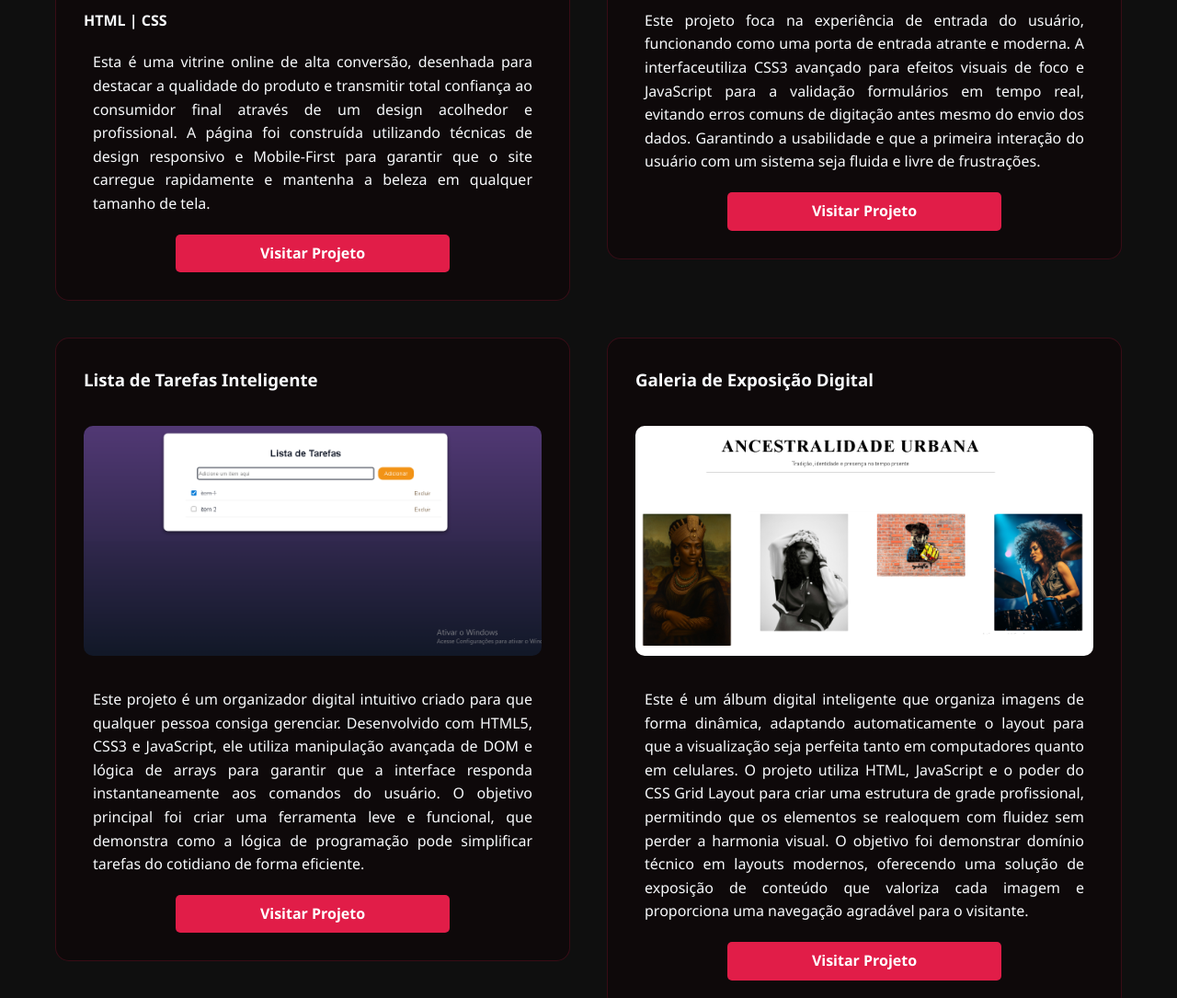
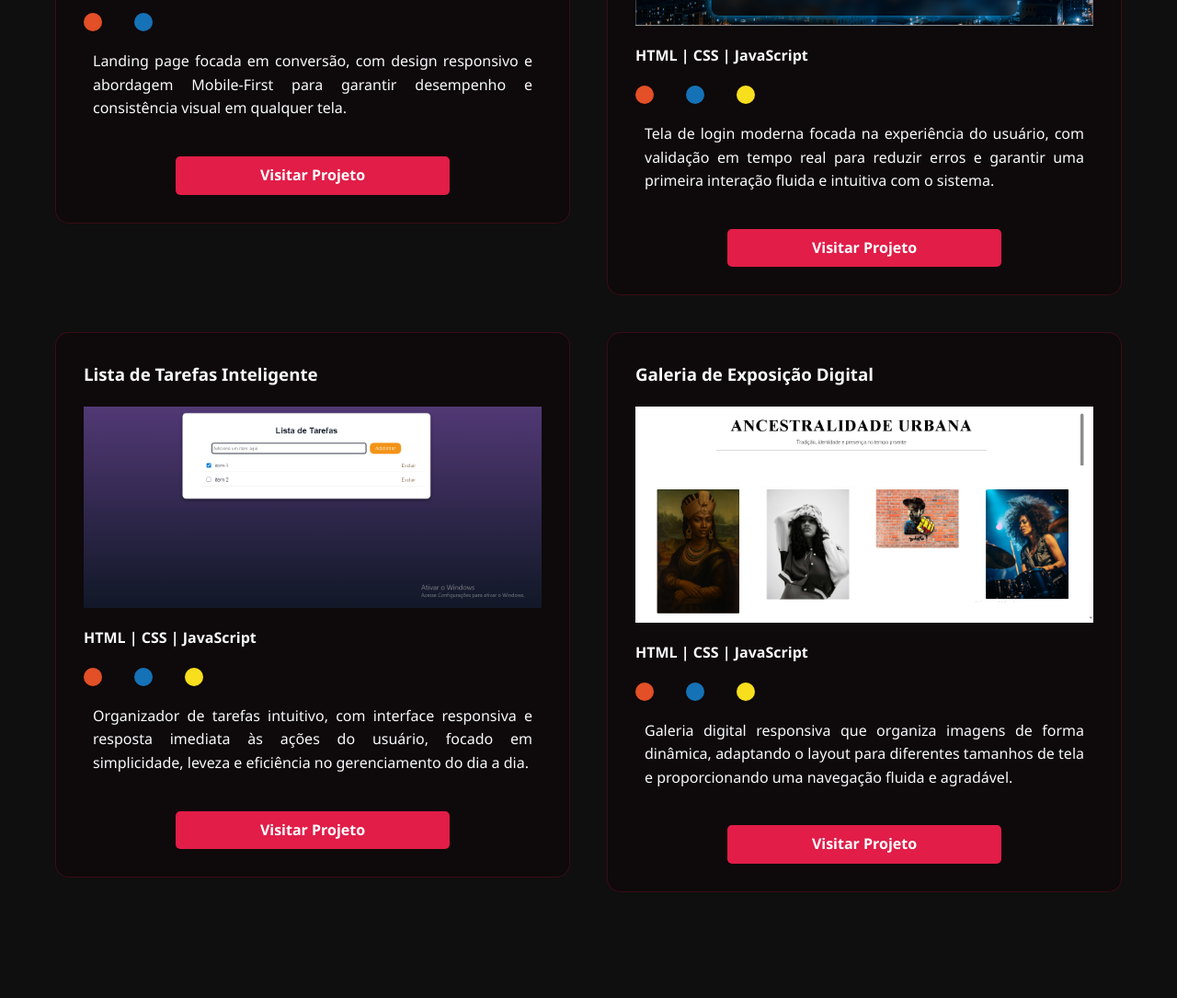
Before and after one commit to isaiassilvadev/desenvolvedor, a plain HTML site: page index.html in a window 1280 px wide. Shown: the part 2600-3685 px from the top of the page at 92% size. Drawn offline with nearby package versions, Linux system fonts and the light colour scheme.

Commit message:
circulos coloridos e resumo dos textos descritivos

```diff
--- a/index.html
+++ b/index.html
@@ -82,57 +82,69 @@
 
       <article class="card-projeto">
         <h3 class="titulo-projeto">Mel Serra Dourada (Landing Page)</h3>
-        <a href="#" class="link-img-projeto">
           <img src="imagens/pag-mel.png" alt="Landing Page Mel Serra Dourada" class="img-projeto">
-        </a>
+
         <div class="ferramentas">
-          <p><strong>HTML | CSS</strong></p>
+           <div class="txt-ferramnetas"><p><strong>HTML | CSS</strong></p></div>
+           <div class="circulos">
+                <div class="circuloH"></div>
+                <div class="circuloC"></div>
+           </div>
         </div>
-        <p class="txt-projeto">Esta é uma vitrine online de alta conversão, desenhada para destacar a qualidade do
-          produto e transmitir total confiança ao consumidor final através de um design acolhedor e
-          profissional. A página foi construída utilizando técnicas de design
-          responsivo e Mobile-First para garantir que o site carregue rapidamente e mantenha a beleza em qualquer
-          tamanho de tela.</p>
-          <a href="https://isaiassilvadev.github.io/melserradourada/#" class="ver">Visitar Projeto</a>
+        <p class="txt-projeto">  Landing page focada em conversão, com design responsivo e abordagem Mobile-First para garantir desempenho e
+        consistência visual em qualquer tela.</p>
+          <a href="https://isaiassilvadev.github.io/melserradourada/#" class="ver" target="_blank" data-delay>Visitar Projeto</a>
       </article>
 
       <article class="card-projeto">
         <h3 class="titulo-projeto">Portal de Acesso Seguro</h3>
-        <a href="#" class="link-img-projeto">
           <img src="imagens/pag-logindef.png" alt="Tela de Login e Autenticação" class="img-projeto">
-        </a>
-        <p class="txt-projeto">Este projeto foca na experiência de entrada do usuário, funcionando como uma porta de entrada atrante e moderna. A interfaceutiliza CSS3 avançado para efeitos visuais de foco e JavaScript para a validação formulários em tempo real,
-          evitando erros comuns de digitação antes mesmo do envio dos dados. Garantindo a usabilidade e que a primeira interação do usuário com
-          um sistema seja fluida e livre de frustrações.</p>
-          <a href="https://isaiassilvadev.github.io/fazerlogin" class="ver">Visitar Projeto</a>
+          <div class="ferramentas">
+           <div class="txt-ferramnetas"><p><strong>HTML | CSS | JavaScript</strong></p></div>
+           <div class="circulos">
+                <div class="circuloH"></div>
+                <div class="circuloC"></div>
+                <div class="circuloJ"></div>
+           </div>
+        </div>
+
+        <p class="txt-projeto"> Tela de login moderna focada na experiência do usuário, com validação em tempo real para reduzir erros
+        e garantir uma primeira interação fluida e intuitiva com o sistema.</p>
+          <a href="https://isaiassilvadev.github.io/fazerlogin" class="ver" target="_blank" data-delay>Visitar Projeto</a>
       </article>
 
       <article class="card-projeto">
         <h3 class="titulo-projeto">Lista de Tarefas Inteligente</h3>
-        <a href="#" class="link-img-projeto">
           <img src="imagens/pag-tarefas.png" alt="Clique para ver a Lista de Tarefas" class="img-projeto">
-        </a>
-        <p class="txt-projeto">Este projeto é um organizador digital intuitivo criado para que qualquer pessoa consiga
-          gerenciar. Desenvolvido com HTML5, CSS3 e
-          JavaScript, ele utiliza manipulação avançada de DOM e lógica de arrays para garantir que a interface
-          responda instantaneamente aos comandos do usuário. O objetivo principal foi criar uma ferramenta leve e
-          funcional, que demonstra como a lógica de programação pode simplificar tarefas do
-          cotidiano de forma eficiente.</p>
-          <a href="isaiassilvadev.github.io/Listadetarefas" class="ver">Visitar Projeto</a>
+          <div class="ferramentas">
+           <div class="txt-ferramnetas"><p><strong>HTML | CSS | JavaScript</strong></p></div>
+           <div class="circulos">
+                <div class="circuloH"></div>
+                <div class="circuloC"></div>
+                <div class="circuloJ"></div>
+           </div>
+        </div>
+
+        <p class="txt-projeto">Organizador de tarefas intuitivo, com interface responsiva e resposta imediata às ações do usuário,
+        focado em simplicidade, leveza e eficiência no gerenciamento do dia a dia.</p>
+          <a href="isaiassilvadev.github.io/Listadetarefas" class="ver" target="_blank" data-delay>Visitar Projeto</a>
       </article>
 
       <article class="card-projeto">
         <h3 class="titulo-projeto">Galeria de Exposição Digital</h3>
-        <a href="#" class="link-img-projeto">
           <img src="imagens/pag-gsleria.png" alt="Galeria de Projetos Responsiva" class="img-projeto">
-        </a>
-        <p class="txt-projeto">Este é um álbum digital inteligente que organiza imagens de forma dinâmica, adaptando
-          automaticamente o layout para que a visualização seja perfeita tanto em computadores quanto em celulares. O
-          projeto utiliza HTML, JavaScript e o poder do CSS Grid Layout para criar uma estrutura de grade profissional, permitindo que os
-          elementos se realoquem com fluidez sem perder a harmonia visual. O objetivo foi demonstrar domínio técnico em
-          layouts modernos, oferecendo uma solução de exposição de conteúdo que valoriza cada imagem e proporciona uma
-          navegação agradável para o visitante.</p>
-          <a href="https://isaiassilvadev.github.io/galeria" class="ver">Visitar Projeto</a>
+          <div class="ferramentas">
+           <div class="txt-ferramnetas"><p><strong>HTML | CSS | JavaScript</strong></p></div>
+           <div class="circulos">
+                <div class="circuloH"></div>
+                <div class="circuloC"></div>
+                <div class="circuloJ"></div>
+           </div>
+        </div>
+
+        <p class="txt-projeto"> Galeria digital responsiva que organiza imagens de forma dinâmica, adaptando o layout para diferentes
+        tamanhos de tela e proporcionando uma navegação fluida e agradável.</p>
+          <a href="https://isaiassilvadev.github.io/galeria" class="ver" target="_blank" data-delay>Visitar Projeto</a>
       </article>
     </section>
 
@@ -176,6 +188,24 @@
 
       window.open(url, '_blank')
     }
+
+    const isTouchDevice =
+  window.matchMedia('(hover: none)').matches &&
+  window.matchMedia('(pointer: coarse)').matches;
+
+   if (isTouchDevice) {
+  document.querySelectorAll('a[data-delay]').forEach(link => {
+    link.addEventListener('click', function (e) {
+      e.preventDefault();
+
+      const url = this.href;
+
+      setTimeout(() => {
+        window.open(url, '_blank', 'noopener');
+      }, 500);
+    });
+  });
+}
   </script>
 </body>
 
--- a/style.css
+++ b/style.css
@@ -246,10 +246,7 @@ section {
     align-self: center;
 }
 
-.ver:hover {
-    background: var(--cor-principal-hover);
-    box-shadow: 0 0 10px var(--cor-principal);
-}
+
 
 #projetos .subtitulo-secao {
     text-align: center;
@@ -263,26 +260,49 @@ section {
     margin-bottom: 20px;
 }
 
-/* Link na imagem com Cursor Pointer */
-.link-img-projeto {
-    display: block;
-    width: 100%;
-    height: 250px; /* Altura fixa para o desktop ter harmonia */
-    overflow: hidden;
-    border-radius: 10px;
-    margin: 15px 0;
-    cursor: pointer; /* Cursor pointer na imagem */
-}
-
 .img-projeto {
     width: 100%;
     height: 100%;
     object-fit: cover; /* Cover para não distorcer */
-    transition: var(--transicao);
+    transition: transform 0.4s ease, box-shadow 0.4s ease;
 }
 
-.img-projeto:hover {
-    transform: scale(1.05);
+.card-projeto {
+  position: relative;
+}
+
+.card-projeto p {
+    margin-bottom: 1.2em;
+}
+
+.img-projeto {
+  transition: transform 0.4s ease, box-shadow 0.4s ease;
+}
+
+.circulos {
+    display: flex;
+    gap: 35px;
+}
+
+.circuloH {
+    background-color: #e34f26;
+    width: 20px;
+    height: 20px;
+    border-radius: 50%;
+}
+
+.circuloC {
+    background-color: #1572b6;
+    width: 20px;
+    height: 20px;
+    border-radius: 50%;
+}
+
+.circuloJ {
+    background-color: #f7df1e;
+    width: 20px;
+    height: 20px;
+    border-radius: 50%;
 }
 
 /* 6. FORMULÁRIO (Quase preto / Rubi Opacidade) */
@@ -418,6 +438,18 @@ section {
     color: var(--cor-texto);
 }
 
+@media (hover:none) and (max-width: 767px) {
+  .ver {
+    transition: transform 0.2s ease, box-shadow 0.2s ease;
+  }
+
+  .ver:active {
+    transform: scale(0.96);
+    background: var(--cor-principal-hover);
+    box-shadow: 0 8px 16px rgba(0, 0, 0, 0.25);
+  }
+}
+
 /* 7. DESKTOP (Grid 2 Colunas) */
 @media (min-width: 768px) {
 
@@ -460,6 +492,11 @@ section {
         grid-template-columns: repeat(2, 1fr);
     }
 
+    .card-projeto:hover .img-projeto {
+    transform: scale(1.18) translateY(-6px);
+    box-shadow: 0 20px 40px rgba(0,0,0,0.3);
+   }
+
     .titulo-principal {
         font-size: 3rem;
     }
@@ -477,4 +514,9 @@ section {
         flex: 1; /* Faz todas as divs terem o mesmo tamanho */
         max-width: 300px;
     }
+
+    .ver:hover {
+    background: var(--cor-principal-hover);
+    box-shadow: 0 0 10px var(--cor-principal);
 }
+}
```
